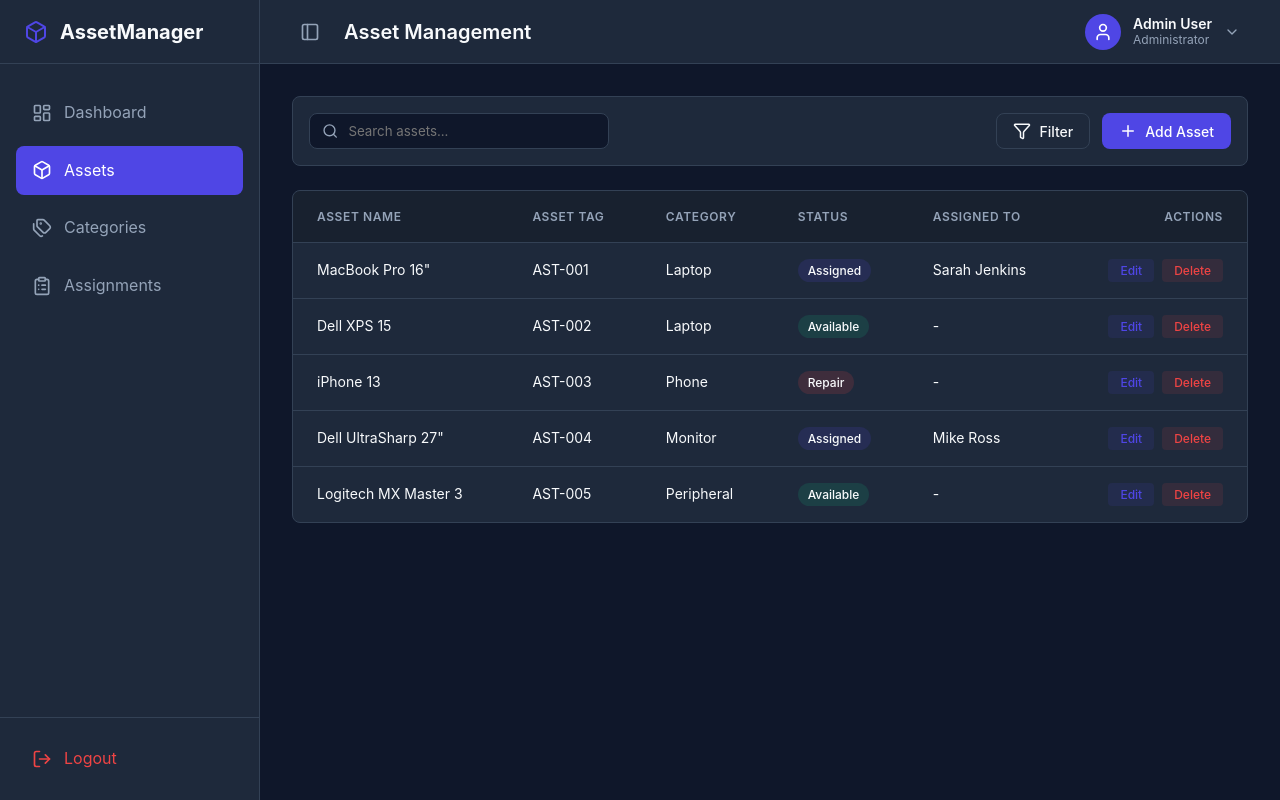
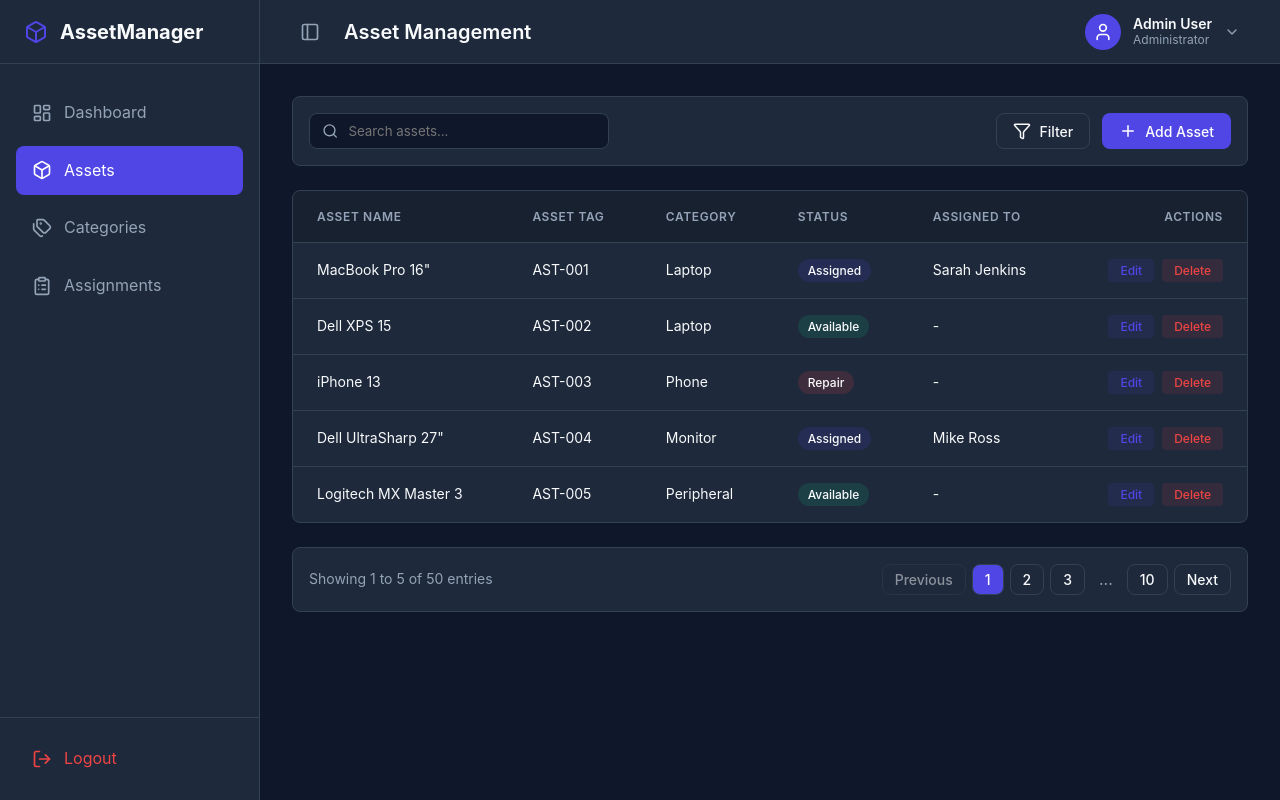
Before and after one commit to jp7714/IT-ASSET-MANAGEMENT, a Vue app: page /assets in a window 1280 px wide. Built offline with nearby package versions, Linux system fonts and the light colour scheme.

Commit message:
Added Pagination UI

```diff
--- a/src/views/AssetsView.vue
+++ b/src/views/AssetsView.vue
@@ -116,6 +116,20 @@ const getStatusColor = (status) => {
         </span>
       </template>
     </AppTable>
+
+    <!-- Pagination (UI Only) -->
+    <div class="pagination">
+      <span class="pagination-info">Showing 1 to 5 of 50 entries</span>
+      <div class="pagination-controls">
+        <button class="btn btn-outline" disabled>Previous</button>
+        <button class="btn btn-primary">1</button>
+        <button class="btn btn-outline">2</button>
+        <button class="btn btn-outline">3</button>
+        <span class="pagination-ellipsis">...</span>
+        <button class="btn btn-outline">10</button>
+        <button class="btn btn-outline">Next</button>
+      </div>
+    </div>
 
     <!-- Modal -->
     <AppModal
@@ -276,6 +290,44 @@ const getStatusColor = (status) => {
 .bg-primary-soft { background-color: rgba(79, 70, 229, 0.15); }
 .bg-danger-soft { background-color: rgba(239, 68, 68, 0.15); }
 
+/* Pagination Styles */
+.pagination {
+  display: flex;
+  justify-content: space-between;
+  align-items: center;
+  padding: 1rem;
+  background-color: var(--color-surface);
+  border: 1px solid var(--color-border);
+  border-radius: 0.5rem;
+}
+
+.pagination-info {
+  font-size: 0.875rem;
+  color: var(--color-text-muted);
+}
+
+.pagination-controls {
+  display: flex;
+  gap: 0.375rem;
+  align-items: center;
+}
+
+.pagination-controls .btn {
+  padding: 0.375rem 0.75rem;
+  font-size: 0.875rem;
+  border: 1px solid var(--color-border);
+}
+
+.pagination-controls .btn:disabled {
+  opacity: 0.5;
+  cursor: not-allowed;
+}
+
+.pagination-ellipsis {
+  color: var(--color-text-muted);
+  padding: 0 0.5rem;
+}
+
 /* Form Styles */
 .asset-form {
   display: flex;
```
